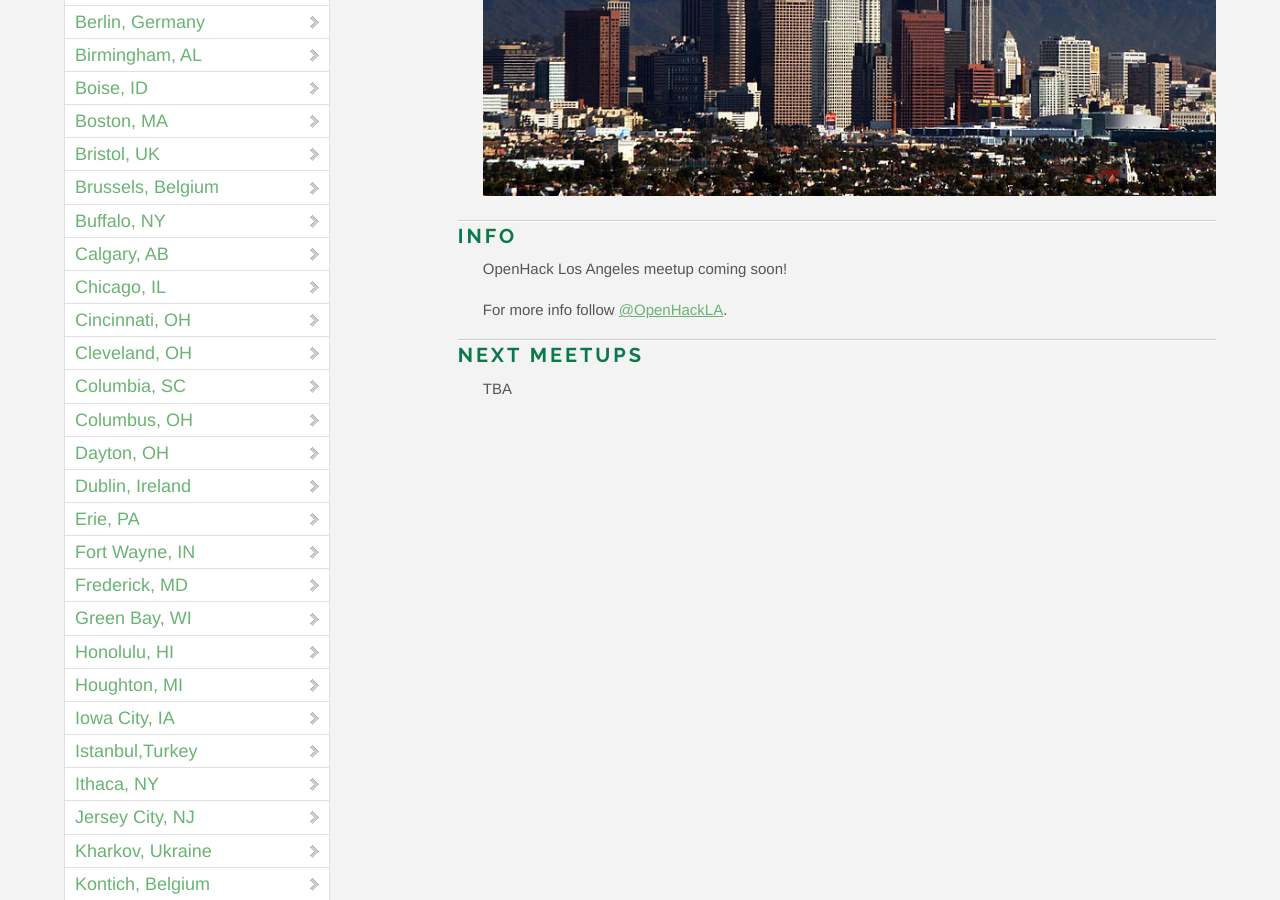
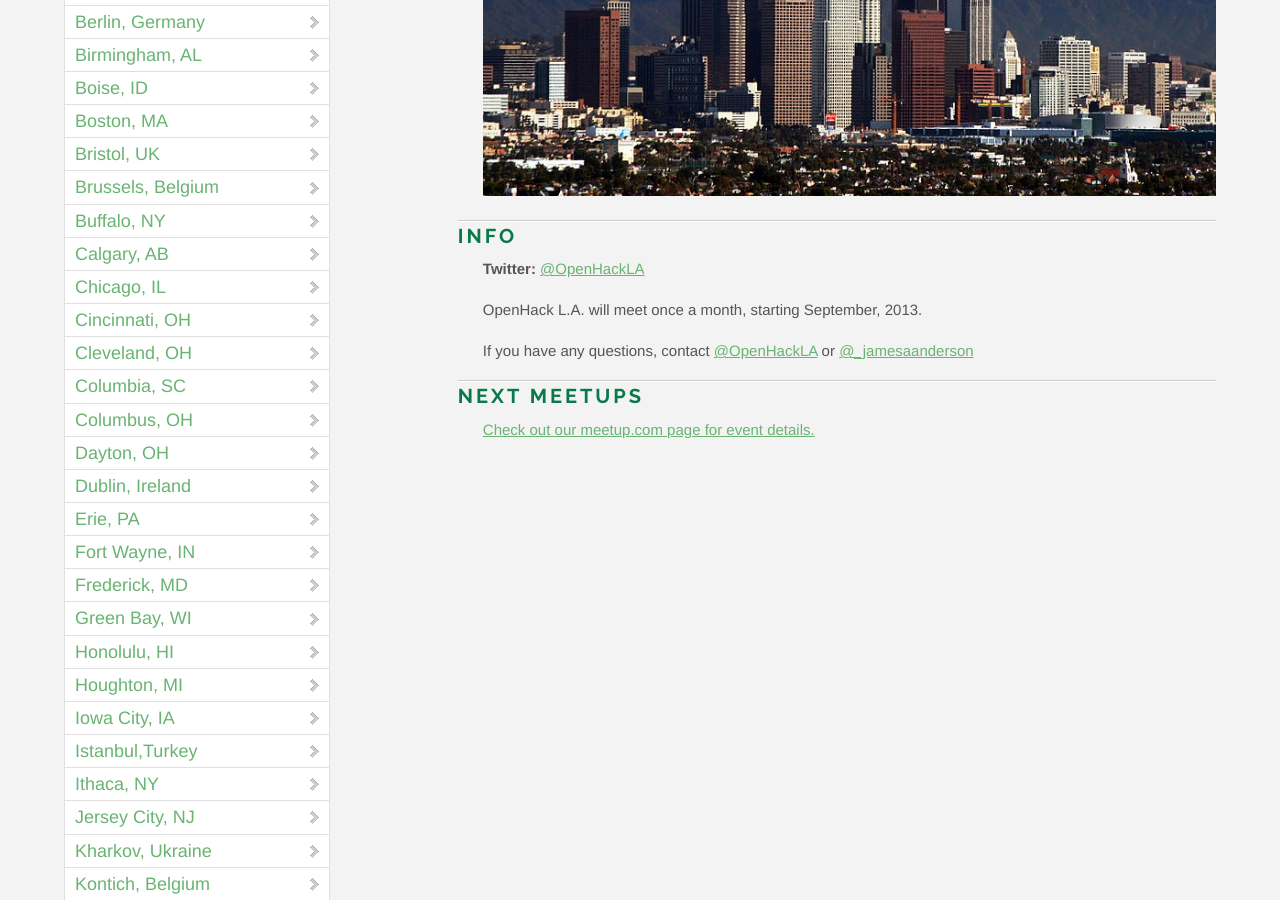
Before and after one commit to OpenHack/openhack.github.com, a Jekyll site: the page built from los_angeles/index.markdown, in a window 1280 px wide and 900 px high, scrolled down 509 px. Built offline with Jekyll 4.4.1, drawn with Linux system fonts in a browser that asks for light colours; nearby versions of some CDN libraries; Markdown is read by kramdown in place of the engine named in the settings; comment, search, counter and statistics services are not loaded.

Commit message:
Add link to OpenHack L.A.'s meetup page

```diff
--- a/los_angeles/index.markdown
+++ b/los_angeles/index.markdown
@@ -9,10 +9,12 @@ title: OpenHack - Los Angeles, CA
 
 ### Info
 
-OpenHack Los Angeles meetup coming soon!
+**Twitter:** [@OpenHackLA](http://twitter.com/OpenHackLA)
 
-For more info follow [@OpenHackLA](http://twitter.com/OpenHackLA).
+OpenHack L.A. will meet once a month, starting September, 2013.
+
+If you have any questions, contact [@OpenHackLA](http://twitter.com/OpenHackLA) or [@_jamesaanderson](http://twitter.com/_jamesaanderson)
 
 ### Next meetups
 
-TBA
+[Check out our meetup.com page for event details.](http://meetup.com/Open-Hack-L-A)
```
